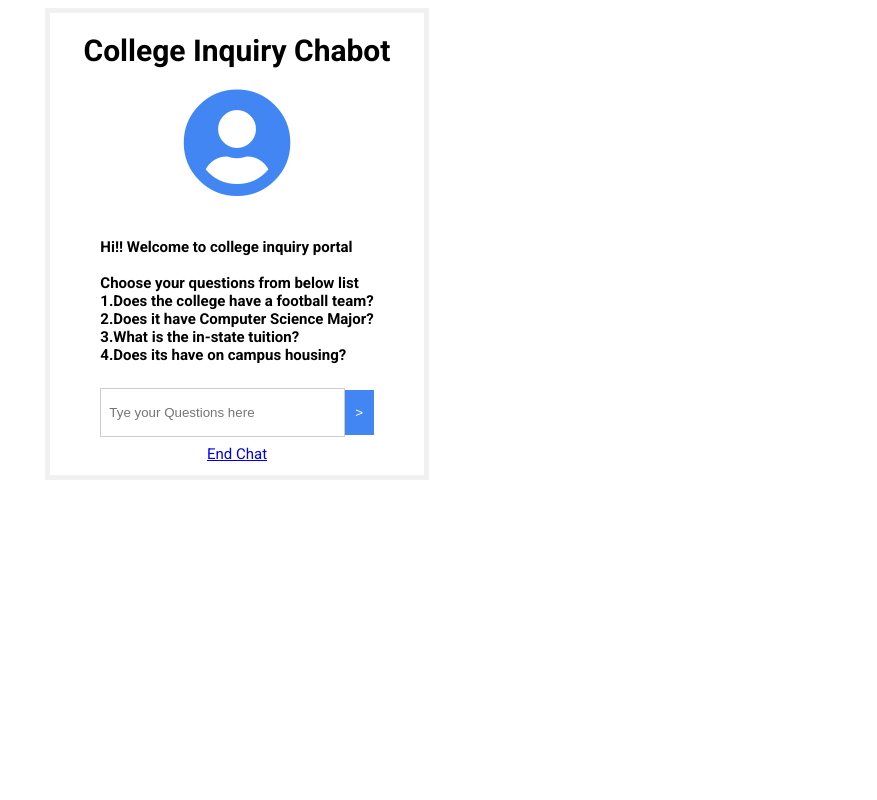
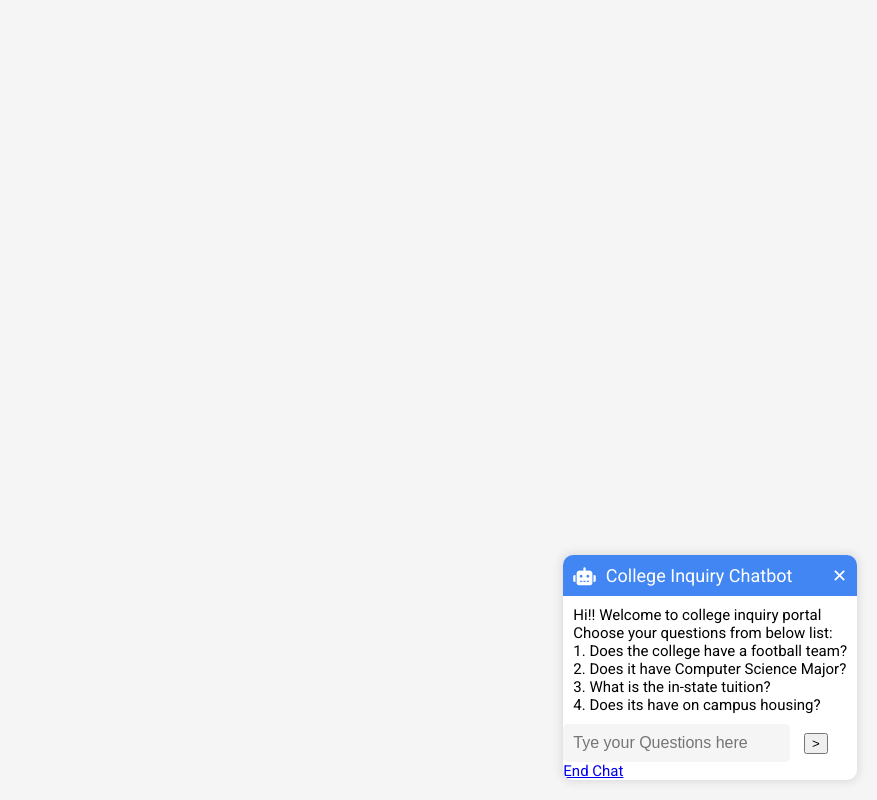
Before and after one commit to JitheshKasi/gcpassignment, a Flask app: page /startenquiry in a window 1280 px wide. Shown: the whole page, without its empty margins (403-1280 px from the left). Run offline with Flask 2, Linux system fonts and the light colour scheme; some libraries are stand-ins or nearby versions.

Commit message:
Update Chat.html

```diff
--- a/templates/Chat.html
+++ b/templates/Chat.html
@@ -1,100 +1,98 @@
 <!DOCTYPE html>
 <html>
-  <title>college inquiry Chabot</title>
   <head>
+    <title>College Inquiry Chatbot</title>
     <link href="https://fonts.googleapis.com/css?family=Roboto:300,400,500,700" rel="stylesheet">
     <link rel="stylesheet" href="https://use.fontawesome.com/releases/v5.4.1/css/all.css" integrity="sha384-5sAR7xN1Nv6T6+dT2mhtzEpVJvfS3NScPQTrOxhwjIuvcA67KV2R5Jz6kr4abQsz" crossorigin="anonymous">
     <style>
-      html, body {
-      display: flex;
-      justify-content: center;
-      font-family: Roboto, Arial, sans-serif;
-      font-size: 15px;
+      body {
+        margin: 0;
+        padding: 0;
+        font-family: Roboto, Arial, sans-serif;
+        font-size: 15px;
+        background-color: #F5F5F5;
       }
-      form {
-      border: 5px solid #f1f1f1;
+
+      #chatbot {
+        position: fixed;
+        bottom: 20px;
+        right: 20px;
+        background-color: #FFF;
+        border-radius: 10px;
+        overflow: hidden;
+        box-shadow: 0px 0px 10px 2px rgba(0, 0, 0, 0.1);
+        z-index: 9999;
       }
-      input[type=text], input[type=password] {
-      width: 100%;
-      padding: 16px 8px;
-      margin: 8px 0;
-      display: inline-block;
-      border: 1px solid #ccc;
-      box-sizing: border-box;
+
+      #chatbot .header {
+        background-color: #4286f4;
+        color: #FFF;
+        font-size: 18px;
+        padding: 10px;
+        display: flex;
+        align-items: center;
       }
-      .icon {
-      font-size: 110px;
-      display: flex;
-      justify-content: center;
-      color: #4286f4;
+
+      #chatbot .header i {
+        margin-right: 10px;
       }
-      .send-button {
-      background-color: #4286f4;
-      color: white;
-      padding: 12px 0;
-      margin: 10px 0;
-      border: none;
-      cursor: grab;
-      width: 12%;
+
+      #chatbot .messages {
+        max-height: 200px;
+        overflow-y: auto;
+        padding: 10px;
       }
-	.end-button {
-      background-color: #FF0000;
-      color: white;
-      padding: 4px 0;
-      margin: 2px 0;
-      border: none;
-      cursor: grab;
-      width: 24%;
+
+      #chatbot .input {
+        display: flex;
+        align-items: center;
+        padding: 10px;
       }
-      h1 {
-      text-align:center;
-      fone-size:18;
+
+      #chatbot input[type=text] {
+        flex: 1;
+        padding: 10px;
+        border: none;
+        border-radius: 5px;
+        margin-right: 10px;
+        font-size: 16px;
+        background-color: #F5F5F5;
       }
-      button:hover {
-      opacity: 0.8;
+
+      #chatbot .button {
+        background-color: #4286f4;
+        color: #FFF;
+        border: none;
+        border-radius: 5px;
+        padding: 10px 20px;
+        cursor: pointer;
+        font-size: 16px;
+        transition: background-color 0.2s ease;
       }
-      .formcontainer {
-      text-align: center;
-      margin: 24px 50px 12px;
-      }
-	.text-box {
-  	font-size: 16px;
- 	 display: flex;
- 	 width: 100%;
-	}
-      .container {
-      padding: 16px 0;
-      text-align:left;
-      }
-      span.psw {
-      float: right;
-      padding-top: 0;
-      padding-right: 15px;
-      }
-      /* Change styles for span on extra small screens */
-      @media screen and (max-width: 300px) {
-      span.psw {
-      display: block;
-      float: none;
+
+      #chatbot .button:hover {
+        background-color: #3060b0;
       }
     </style>
   </head>
+
   <body>
-    <form action="{{url_for('chatbotsystem')}}" method="POST">
-      <h1>College Inquiry Chabot</h1>
-      <div class="icon">
-	 <i class="fas fa-user-circle"></i>
+    <div id="chatbot">
+      <div class="header">
+        <i class="fas fa-robot"></i>
+        <span>College Inquiry Chatbot</span>
+        <span class="close" style="margin-left: auto; cursor: pointer;">&#x2715;</span>
       </div>
-      <div class="formcontainer">
-      <div class="container">
-       <label for="ufname"><strong>Hi!! Welcome to college inquiry portal</strong></label></br></br>
-	  <label for="ufname"><strong>Choose your questions from below list</strong></label></br>
-	  <label for="ufname"><strong>1.Does the college have a football team?</strong></label></br>
-	  <label for="ufname"><strong>2.Does it have Computer Science Major?</strong></label></br>
-	  <label for="ufname"><strong>3.What is the in-state tuition?</strong></label></br>
-	  <label for="ufname"><strong>4.Does its have on campus housing?</strong></label></br>
+      <div class="messages">
+        <div class="message">Hi!! Welcome to college inquiry portal</div>
+        <div class="message">Choose your questions from below list:</div>
+        <div class="message">1. Does the college have a football team?</div>
+        <div class="message">2. Does it have Computer Science Major?</div>
+        <div class="message">3. What is the in-state tuition?</div>
+        <div class="message">4. Does its have on campus housing?</div>
       </div>
-	<div class="text-box">
+
+<div class="text-box">
        <input type="text" name="question" id="message" autocomplete="off" placeholder="Tye your Questions here">
 	  <input class="send-button" type="submit" value=">">
       </div>
```
